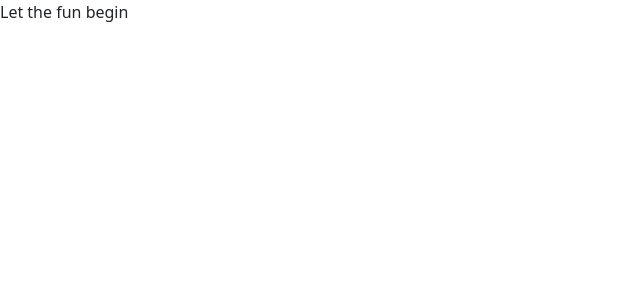
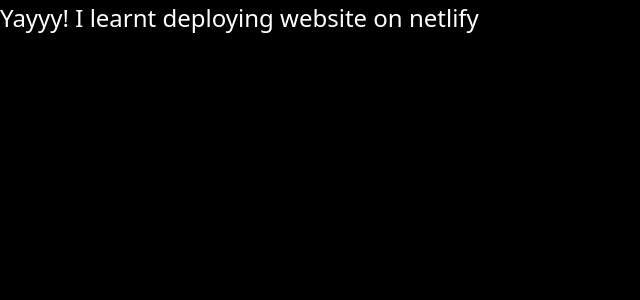
Before and after one commit to CaptainAwesomeRaj/keyboard-warrior, a React (Create React App) app: page / in a window 1280 px wide. Shown: the top 300 px of the page, without its empty margins (0-640 px from the left). Built offline with nearby package versions, Linux system fonts and the light colour scheme.

Commit message:
setting up upload on netlify

```diff
--- a/src/App.jsx
+++ b/src/App.jsx
@@ -2,8 +2,9 @@
 function App() {
   return (
     <>
-      Let the fun begin
-
+      <div style={{backgroundColor:'black',color:'white',width:'100vw',height:'100vh',fontSize:"24px"}}>
+        Yayyy! I learnt deploying website on netlify
+      </div>
     </>
   );
 }
```
